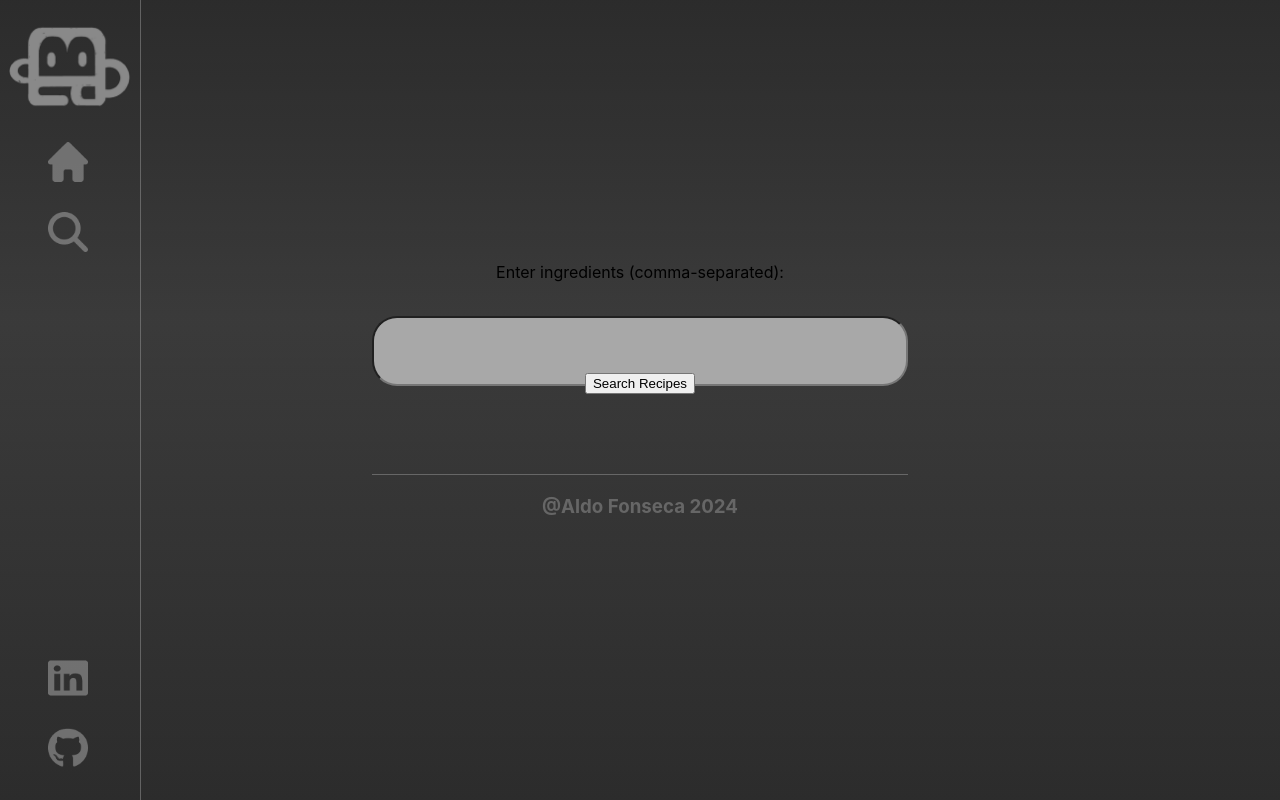
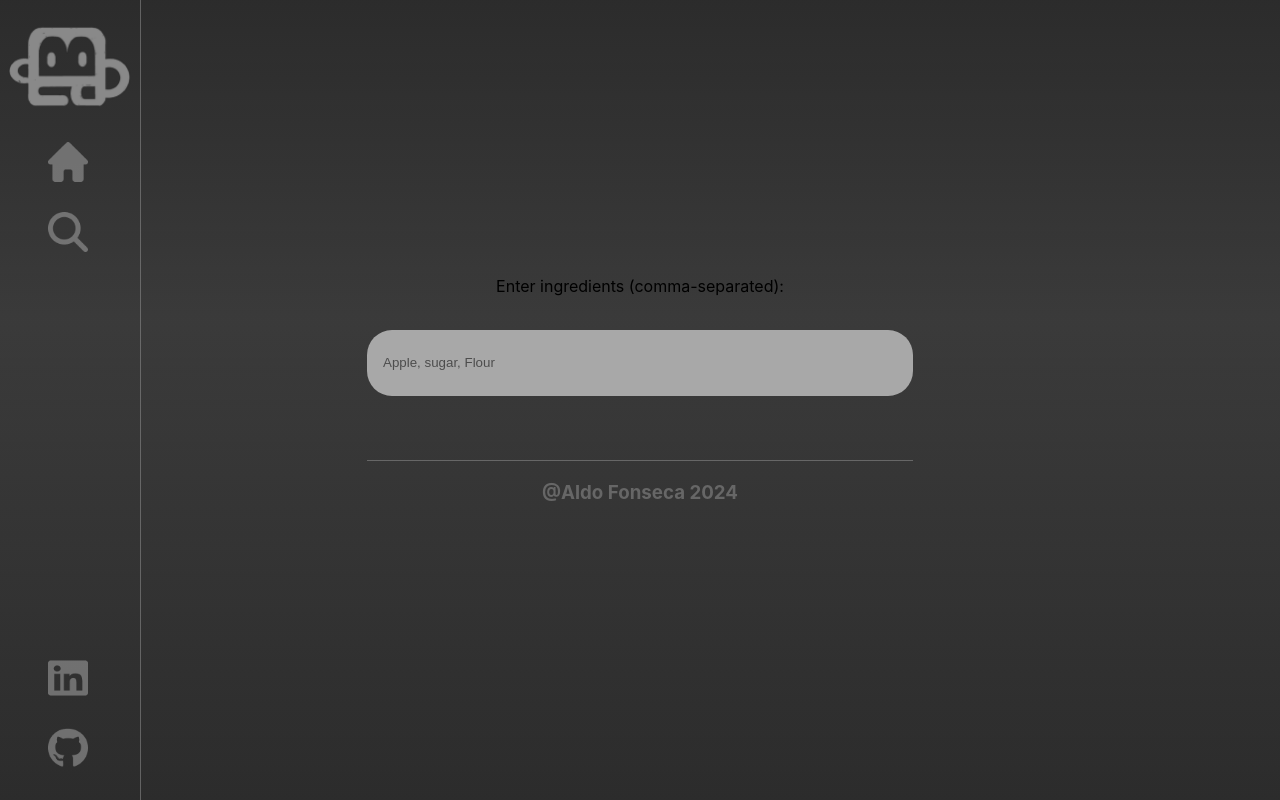
Before and after one commit to Alto0327/Recipe-app, a React (Vite) app: page /Search in a window 1280 px wide. Built offline with nearby package versions, Linux system fonts and the light colour scheme.

Commit message:
improved css and QOL adujustments

```diff
--- a/src/App.jsx
+++ b/src/App.jsx
@@ -5,6 +5,7 @@ import HomePage from './Pages/HomePage/HomePage'
 import Footer from './Layout/Footer'
 import SearchPage from './Pages/Search Recipie/SearchPage'
 import Results from './Pages/Search Recipie/Results'
+import RecipeInfoPage from './Pages/Search Recipie/RecipeInfoPage'
 
 function App() {
   return (
@@ -16,6 +17,7 @@ function App() {
         <Route path='/Home' element={<HomePage/>} />
         <Route path='/Search' element={<SearchPage/>} />
         <Route path='/results' element={<Results/>} />
+        <Route path="/recipe/:id" element={<RecipeInfoPage />} />
       </Routes>
       <Footer/>
     </div>
--- a/src/Pages/HomePage/HomePage.css
+++ b/src/Pages/HomePage/HomePage.css
@@ -37,16 +37,23 @@
     background-color: #A8A8A8;
     width: 33rem;
     height: 4rem ;
+    border: none;
     border-radius: 25px;
     display: flex;
     text-align: left;
     align-items: center;
-    color: #D9D9D9;
     margin-bottom: -1rem;
+    color: #4d4d4d;
+    padding-left: 1rem;
 }
 
-.searchBar h3 {
-    padding-left: 1.2rem;
+
+.searchBar::placeholder{
+    color: #4d4d4d;
+}
+
+.searchBar:focus{
+    outline: none;
 }
 
 
--- a/src/Pages/Search Recipie/Results.jsx
+++ b/src/Pages/Search Recipie/Results.jsx
@@ -1,9 +1,10 @@
 import React, { useEffect, useState } from 'react';
-import { useLocation } from 'react-router-dom';
+import { useLocation, useNavigate } from 'react-router-dom';
 
 function Results() {
   const [recipes, setRecipes] = useState([]);
   const location = useLocation();
+  const navigate = useNavigate();
 
   useEffect(() => {
     const searchParams = new URLSearchParams(location.search);
@@ -29,19 +30,36 @@ function Results() {
     }
   };
 
+  const handleRecipeClick = async (id) => {
+    const APIKey = "c9ba34fcefc946049aa88ca8f041ba61";
+    const url = `https://api.spoonacular.com/recipes/${id}/information?apiKey=${APIKey}`;
+
+    try {
+      const response = await fetch(url);
+      if (!response.ok) {
+        throw new Error('Network response was not ok');
+      }
+      const data = await response.json();
+      // Navigate to the recipe information page
+      navigate(`/recipe/${id}`, { state: { recipeInfo: data } });
+    } catch (error) {
+      console.error('There was a problem with the fetch operation:', error);
+    }
+  };
+
   return (
     <div>
       <h1>Results</h1>
-      <h2><a href="https://spoonacular.com/recipes">Copy paste the recipe into the website here!</a></h2>
       <ul>
         {recipes.map(recipe => (
-                    <li key={recipe.id}>
-                    <img src={recipe.image} alt={recipe.title} style={{ width: '100px', marginRight: '10px' }} />
-                   <h1>{recipe.title}</h1>
-                   <p>Ingredients you have: {recipe.usedIngredientCount}</p>
-                   <p>Ingredients Missing: {recipe.missedIngredientCount}</p>
-                   <p>Likes:{recipe.likes}</p>
-                  </li>
+          <li key={recipe.id}>
+            <img src={recipe.image} alt={recipe.title} style={{ width: '100px', marginRight: '10px' }} />
+            <h2>{recipe.title}</h2>
+            <p>Ingredients you have: {recipe.usedIngredientCount}</p>
+            <p>Ingredients Missing: {recipe.missedIngredientCount}</p>
+            <p>Likes: {recipe.likes}</p>
+            <button onClick={() => handleRecipeClick(recipe.id)}>View Recipe Info</button>
+          </li>
         ))}
       </ul>
     </div>
--- a/src/RecipeSearch.jsx
+++ b/src/RecipeSearch.jsx
@@ -11,18 +11,18 @@ function RecipeSearch() {
   };
 
   return (
-    <div>
+    <div className='Search'>
       <form onSubmit={handleSubmit}>
         <label htmlFor="ingredients">Enter ingredients (comma-separated):</label><br />
         <input
-          className='searchBar'
+          className="searchBar"
           type="text"
           id="ingredients"
           name="ingredients"
           value={ingredients}
+          placeholder='Apple, sugar, Flour'
           onChange={(e) => setIngredients(e.target.value)}
         />
-        <button type="submit">Search Recipes</button>
       </form>
     </div>
   );
```
